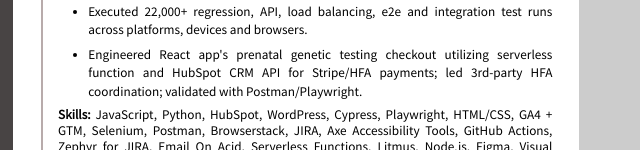
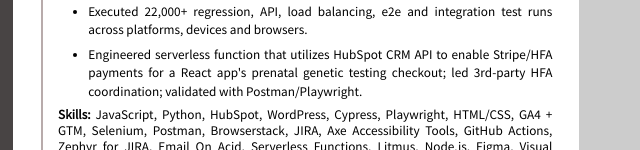
Before and after one commit to divine-waters/myresume, a plain HTML site: page index.html in a window 1280 px wide. Shown: the part 650-800 px from the top of the page, 458-1098 px from the left. Drawn offline with nearby package versions, Linux system fonts and the light colour scheme.

Commit message:
edited line about react app

```diff
--- a/index.html
+++ b/index.html
@@ -275,7 +275,7 @@
           <li>Created tools for Competitive Data Extraction and Redirect Validation to support digital marketing integrity.</li>
           <li>Developed CI/CD pipelines in GitHub Actions to run automated tests on push/PR with visual reporting.</li>
           <li>Executed 22,000+ regression, API, load balancing, e2e and integration test runs across platforms, devices and browsers.</li>
-          <li>Engineered React app's prenatal genetic testing checkout utilizing serverless function and HubSpot CRM API for Stripe/HFA payments; led 3rd-party HFA coordination; validated with Postman/Playwright.</li>
+          <li>Engineered serverless function that utilizes HubSpot CRM API to enable Stripe/HFA payments for a React app's prenatal genetic testing checkout; led 3rd-party HFA coordination; validated with Postman/Playwright.</li>
         </ul>
         <p>
         <span class="bolded">Skills: </span>JavaScript, Python, HubSpot, WordPress, Cypress, Playwright, HTML/CSS, GA4 + GTM, Selenium, Postman, Browserstack, JIRA, Axe Accessibility Tools, GitHub Actions, Zephyr for JIRA, Email On Acid, Serverless Functions, Litmus, Node.js, Figma, Visual Studio Code, Cursor
```
